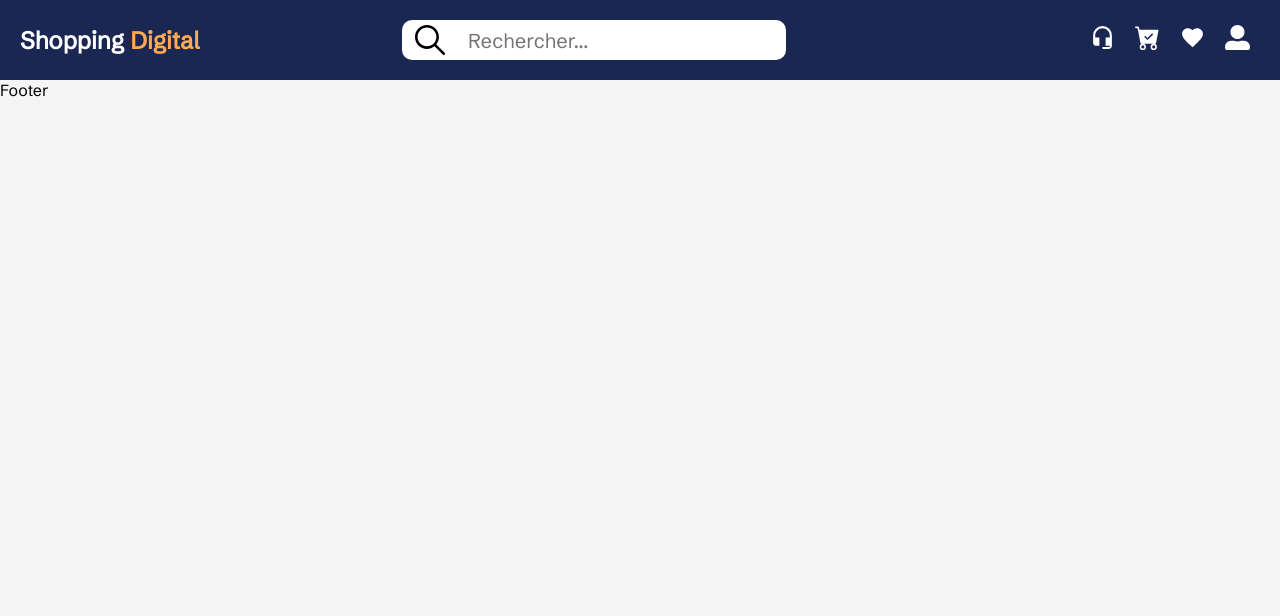
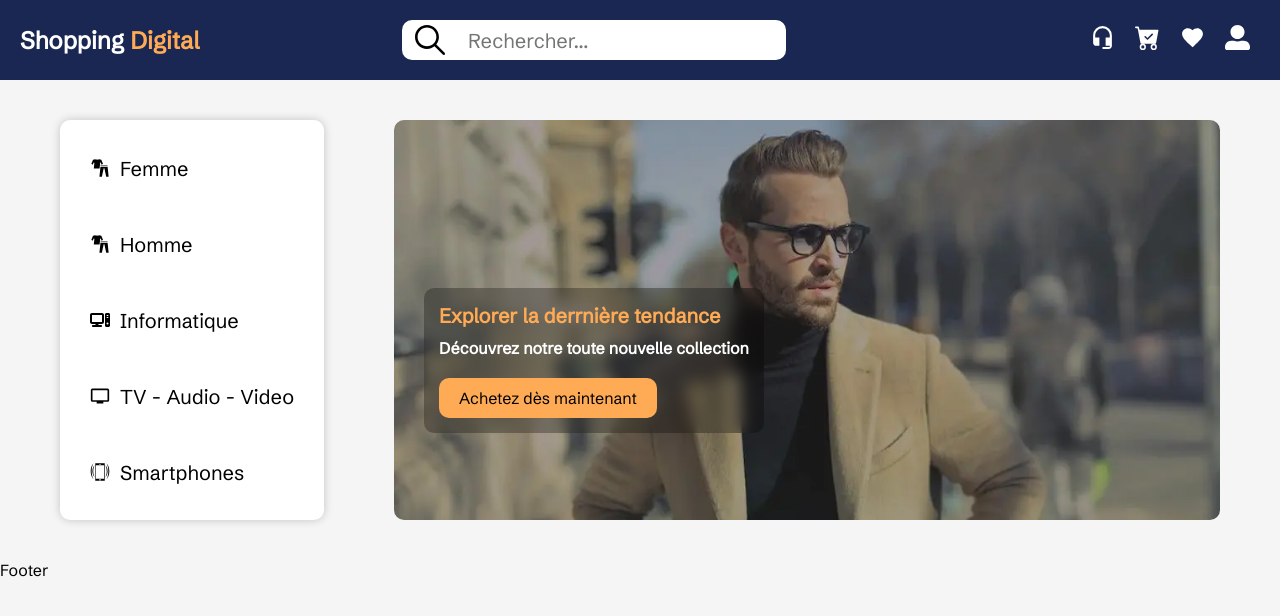
Before and after one commit to djerbiano/shopping-digital-v2, a Next.js app: page / in a window 1280 px wide. Shown: the top 616 px of the page. Built offline with nearby package versions, Linux system fonts and the light colour scheme.

Commit message:
create heroSection with asideBar & banner

```diff
--- /dev/null
+++ b/app/_Components/clientSide/AsideBar.jsx
@@ -0,0 +1,33 @@
+
+
+"use client";
+import styles from "../../page.module.css";
+import { GiClothes } from "react-icons/gi";
+import { FaComputer } from "react-icons/fa6";
+import { MdOutlinePersonalVideo } from "react-icons/md";
+import { GiVibratingSmartphone } from "react-icons/gi";
+import { useContext } from "react";
+import { MenuHamburgerContext } from "../../context/menuHamburgerContext";
+export default function AsideBar() {
+  const { isDesktop } = useContext(MenuHamburgerContext);
+
+  return (
+    <aside className={styles.asideBar}>
+      <button type="button" aria-label="Femme" aria-hidden={!isDesktop}>
+        <GiClothes /> Femme
+      </button>
+      <button type="button" aria-label="Homme" aria-hidden={!isDesktop}>
+        <GiClothes /> Homme
+      </button>
+      <button type="button" aria-label="Informatique" aria-hidden={!isDesktop}>
+        <FaComputer /> Informatique
+      </button>
+      <button type="button" aria-label="TV - Audio - Video" aria-hidden={!isDesktop}>
+        <MdOutlinePersonalVideo /> TV - Audio - Video
+      </button>
+      <button type="button" aria-label="Smartphones" aria-hidden={!isDesktop}>
+        <GiVibratingSmartphone /> Smartphones
+      </button>
+    </aside>
+  );
+}
--- /dev/null
+++ b/app/_Components/clientSide/Banner.jsx
@@ -0,0 +1,19 @@
+import styles from "../../page.module.css";
+import Image from "next/image";
+
+export default function Banner({ title, subtitle, buttonLabel, onClick, imageName, imageAlt }) {
+  return (
+    <section className={styles.banner} role="region" aria-label={`${title} - ${subtitle}`}>
+      <div className={styles.imageWrapper}>
+        <Image src={`/${imageName}`} alt={imageAlt} fill priority  fetchPriority="high" className={styles.bannerImage} />
+      </div>
+      <div className={styles.bannerContent}>
+        <h2>{title}</h2>
+        <h3>{subtitle}</h3>
+        <button type="button" onClick={onClick} aria-label={buttonLabel}>
+          {buttonLabel}
+        </button>
+      </div>
+    </section>
+  );
+}
--- a/app/_Components/clientSide/LinkIconHeader.jsx
+++ b/app/_Components/clientSide/LinkIconHeader.jsx
@@ -1,3 +1,4 @@
+
 "use client";
 import styles from "../../page.module.css";
 import { MdHeadsetMic } from "react-icons/md";
--- a/app/_Components/clientSide/NavBar.jsx
+++ b/app/_Components/clientSide/NavBar.jsx
@@ -62,7 +62,7 @@ export default function NavBar() {
       <InputSearchBar />
       {isMenuOpen && (
         <div className={styles.navLinksMobile}>
-          {["Accueil", "Produits", "Femme", "Homme", "Informatique", "TV - Audio - Video", "Smartphones"].map(
+          {["Accueil", "Femme", "Homme", "Informatique", "TV - Audio - Video", "Smartphones"].map(
             (label) => (
               <button key={label} type="button" aria-label={label} onClick={handleMenuClick} ref={addToRefs}>
                 {label}
--- a/app/_Components/hook/useIsDesktop.jsx
+++ b/app/_Components/hook/useIsDesktop.jsx
@@ -1,6 +1,6 @@
 import { useEffect, useState } from "react";
 
-export default function useIsDesktop(breakpoint = 768) {
+export default function useIsDesktop(breakpoint = 767.98) {
   const [isDesktop, setIsDesktop] = useState(false);
 
   useEffect(() => {
--- a/app/page.js
+++ b/app/page.js
@@ -1,9 +1,24 @@
+"use client";
+import AsideBar from "./_Components/clientSide/AsideBar";
+import Banner from "./_Components/clientSide/Banner";
 import styles from "./page.module.css";
 
 export default function Home() {
   return (
     <div className={styles.page}>
-      <main className={styles.main}></main>
+      <main className={styles.main}>
+        <article className={styles.heroSection}>
+          <AsideBar />
+          <Banner
+            title="Explorer la derrnière tendance"
+            subtitle="Découvrez notre toute nouvelle collection"
+            buttonLabel="Achetez dès maintenant"
+            imageName="nouvelle-collection.webp"
+            imageAlt="Homme habilé par une nouvelle collection"
+            onClick={() => console.log("Bannière cliquée")}
+          />
+        </article>
+      </main>
       <footer></footer>
     </div>
   );
--- a/app/page.module.css
+++ b/app/page.module.css
@@ -12,6 +12,7 @@
   align-items: center;
   justify-content: space-between;
   height: 10vh;
+  min-height: 70px;
   background-color: var(--color-secondary);
   color: var(--color-tertiary);
   padding: 0px 20px;
@@ -76,7 +77,7 @@
   font-size: 20px;
   padding: 0 10px;
   border-radius: 10px;
-  background-color: var(--color-tertiary);
+  background: none;
 }
 .linkIconHeader {
   display: flex;
@@ -100,7 +101,98 @@
 .navLinksMobile {
   display: none;
 }
+.asideBar {
+  width: max-content;
+  height: 400px;
+  display: flex;
+  flex-direction: column;
+  justify-content: space-around;
+  padding: 10px;
+  margin: 10px;
+  background-color: var(--color-tertiary);
+  box-shadow: 0px 0px 10px rgba(0, 0, 0, 0.2);
+  border-radius: 10px;
+}
+.asideBar button {
+  width: max-content;
 
+  text-align: left;
+  background: none;
+  border: none;
+  cursor: pointer;
+  font-size: 20px;
+  padding: 20px;
+  border-radius: 10px;
+  display: inline-flex;
+  align-items: center;
+  gap: 10px;
+}
+.asideBar button:hover {
+  color: var(--color-secondary);
+  transition: all 0.3s ease-in-out;
+  background-color: var(--color-primary);
+}
+.heroSection {
+  display: flex;
+  justify-content: space-between;
+  padding: 30px 50px;
+}
+
+.banner {
+  position: relative;
+  width: 70%;
+  height: 400px;
+  display: flex;
+  align-items: center;
+  justify-content: flex-start;
+  overflow: hidden;
+  border-radius: 10px;
+  padding: 10px;
+  margin: 10px;
+}
+
+.imageWrapper {
+  position: absolute;
+  inset: 0;
+}
+
+.bannerImage {
+  object-fit: cover;
+  object-position: center top;
+}
+
+.bannerContent {
+  color: white;
+  background-color: #00000047;
+  backdrop-filter: blur(8px);
+  padding: 15px;
+  border-radius: 10px;
+  margin: 80px 0 0 20px;
+}
+.bannerContent h2 {
+  font-size: 20px;
+  margin-bottom: 10px;
+  color: var(--color-primary);
+}
+.bannerContent h3 {
+  font-size: 16px;
+  margin-bottom: 20px;
+}
+
+.bannerContent button {
+  padding: 10px 20px;
+  border-radius: 10px;
+  border: none;
+  background-color: var(--color-primary);
+  color: var(--color-foreground);
+  cursor: pointer;
+  font-size: 16px;
+  transition: all 0.3s ease-in-out;
+}
+.bannerContent button:hover {
+  background-color: var(--color-secondary);
+  color: var(--color-primary);
+}
 @media (max-width: 767.98px) {
   .iconHeader {
     width: 100%;
@@ -170,15 +262,34 @@
     margin: 20px 0;
   }
   .navLinksMobile button {
-    width: 100%;
+    width: max-content;
     text-align: left;
     background: none;
     border: none;
     cursor: pointer;
     font-size: 20px;
     color: var(--color-tertiary);
+    padding: 10px;
+    border-radius: 10px;
+  }
+  .navLinksMobile button:hover {
+    color: var(--color-secondary);
+    transition: all 0.3s ease-in-out;
+    background-color: var(--color-primary);
   }
   .linkIconHeader {
     align-self: center;
   }
+  .asideBar {
+    display: none;
+  }
+  .heroSection {
+    padding: 10px;
+  }
+  .banner {
+    width: 100%;
+  }
+  .bannerContent {
+    margin: auto;
+  }
 }
```
Also changed, not shown: public/nouvelle-collection.webp (added).
